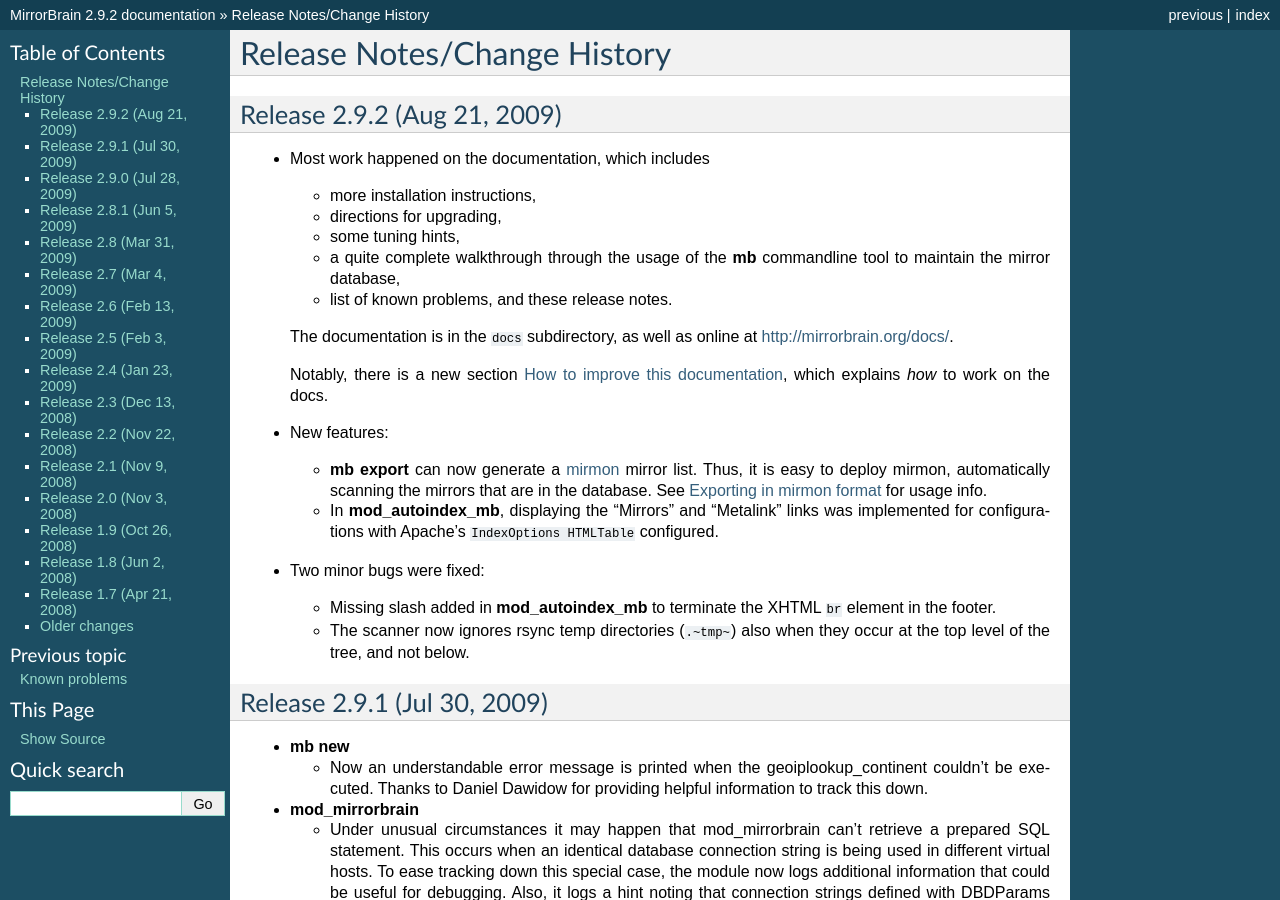
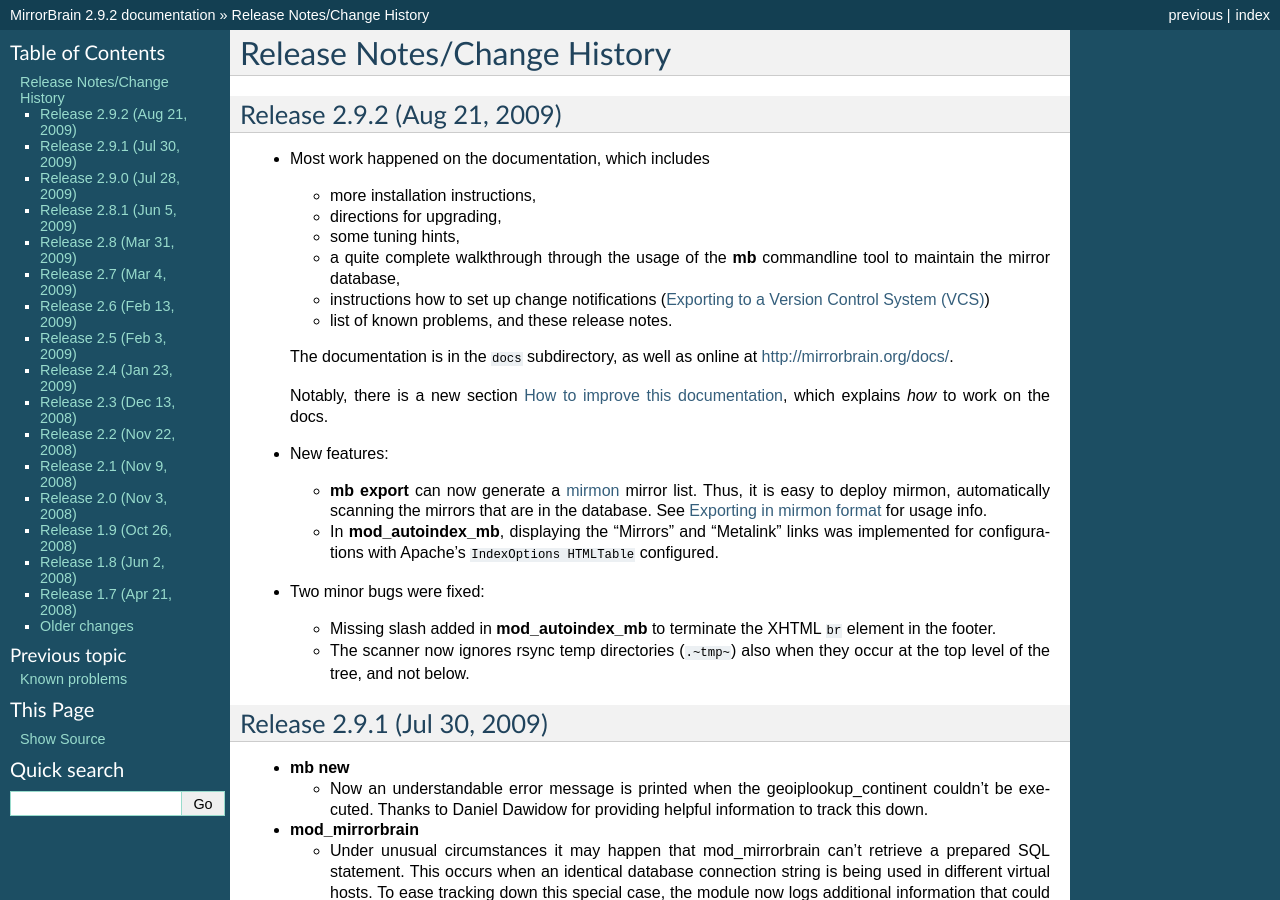
Before and after one commit to hayalci/mirrorbrain, a Sphinx documentation site: the page built from docs/changes.rst, in a window 1280 px wide and 900 px high. Built offline with Sphinx 7.4.7, drawn with Linux system fonts in a browser that asks for light colours.

Commit message:
docs: add reference about exporting to Subversion to the release notes
git-svn-id: http://svn.mirrorbrain.org/svn/mirrorbrain/trunk@7775 2d291e14-ff0c-0410-a3fa-d5caa9871f55

```diff
--- a/docs/changes.rst
+++ b/docs/changes.rst
@@ -14,6 +14,7 @@
   - some tuning hints,
   - a quite complete walkthrough through the usage of the :program:`mb`
     commandline tool to maintain the mirror database,
+  - instructions how to set up change notifications (:ref:`export_subversion`)
   - list of known problems, and these release notes.
 
   The documentation is in the :file:`docs` subdirectory, as well as online at
--- a/docs/mirrors.rst
+++ b/docs/mirrors.rst
@@ -494,8 +494,11 @@
     </Directory>
 
 
-Exporting for a Version Control System (VCS)
-^^^^^^^^^^^^^^^^^^^^^^^^^^^^^^^^^^^^^^^^^^^^
+
+.. _export_subversion:
+
+Exporting to a Version Control System (VCS)
+^^^^^^^^^^^^^^^^^^^^^^^^^^^^^^^^^^^^^^^^^^^
 
 Exporting data in text format is a dead easy way to keep a history of changes
 that happen in the mirror database — and mail them around, so everybody
@@ -551,10 +554,8 @@
     REV="$2"
     /usr/share/subversion/tools/hook-scripts/mailer/mailer.py commit "$REPOS" "$REV" /etc/mailer.conf
 
-
 The path to the :program:`mailer.py` script likely needs adjustment. The
 configuration (:file:`/etc/mailer.conf`) could look like this::
-
 
     [general]
     mail_command = /usr/sbin/sendmail
@@ -570,7 +571,6 @@
     to_addr = admin@foo bar@...
     commit_subject_prefix = [mirrordb]
     propchange_subject_prefix = [mirrordb]
-
 
 
 
```
